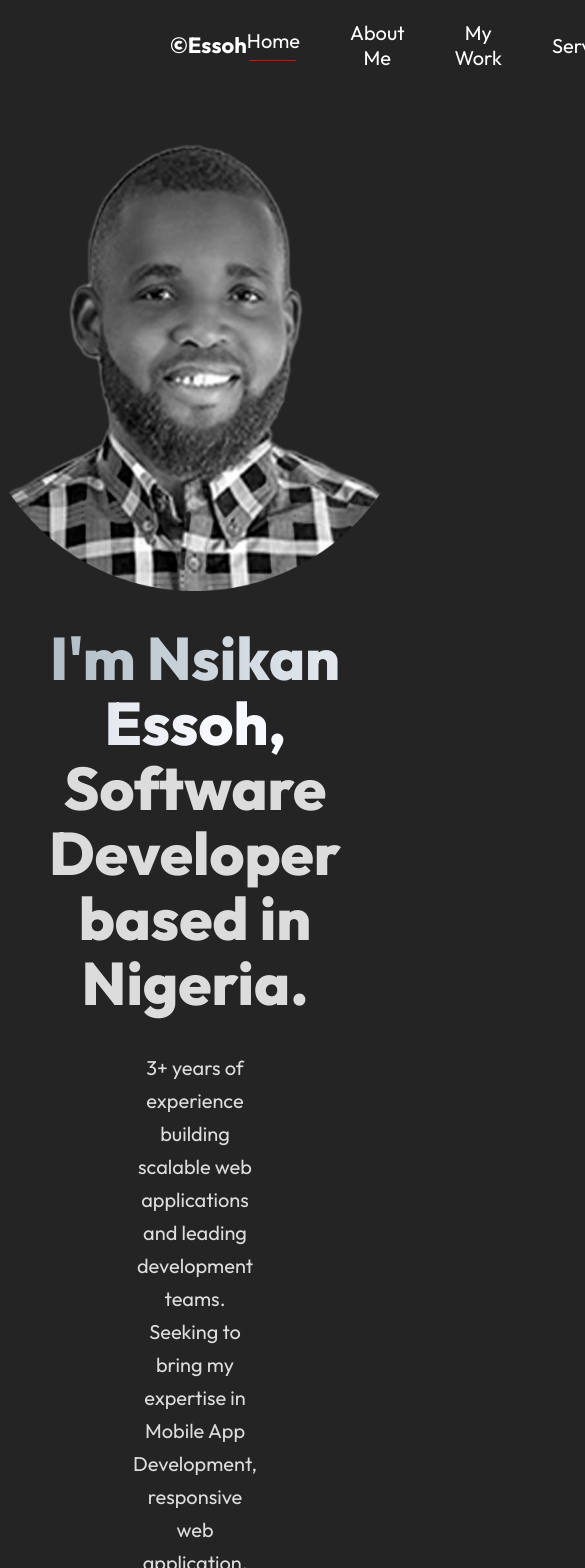
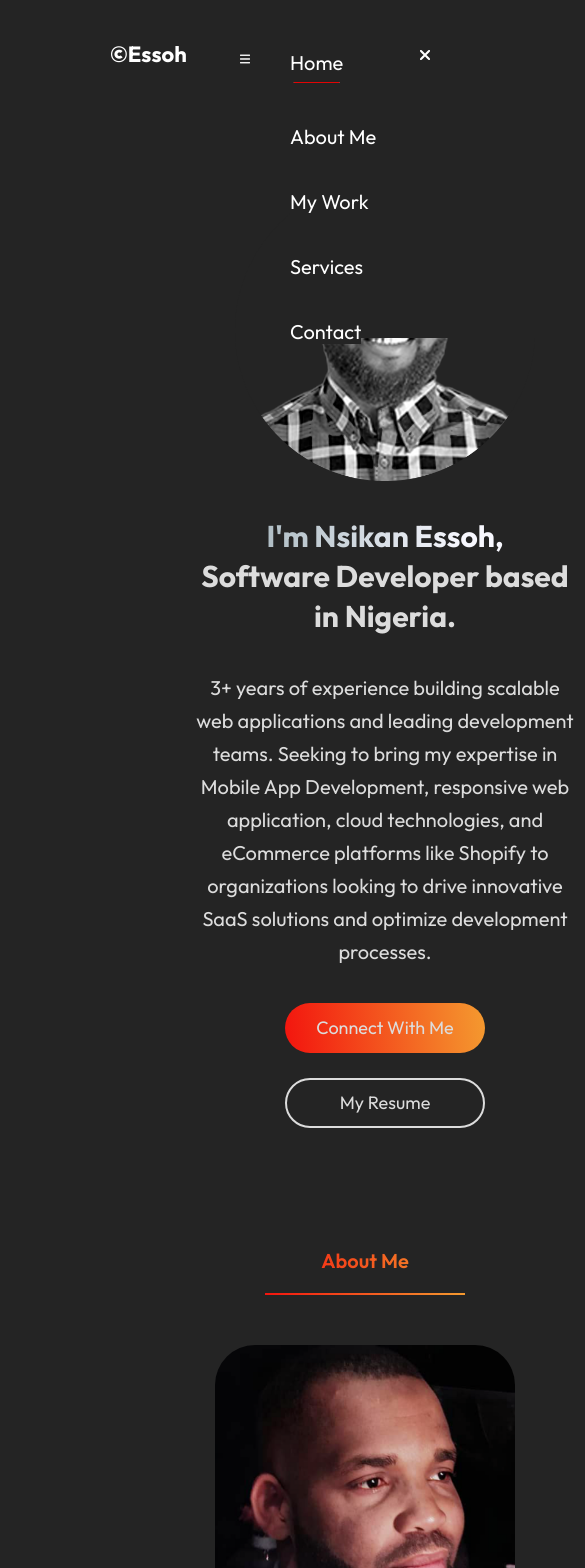
Before and after one commit to EssohCod/My_New_Portfolio, a React (Vite) app: page / in a window 390 px wide. Shown: the top 1568 px of the page, 585 px wide, since content can reach past the window. Built offline with nearby package versions, Linux system fonts and the light colour scheme.

Commit message:
added media querries for mobile screens

```diff
--- a/src/components/About/About.css
+++ b/src/components/About/About.css
@@ -150,3 +150,44 @@
     }
 
 }
+
+
+@media (max-width: 480px){
+    .about{
+        display: flex;
+        flex-direction: column;
+        align-items: center;
+        justify-content: center;
+        gap: 50px;
+        width: 100%;
+        max-width: 480px;
+    }
+    .about_sections{
+        display: flex;
+        flex-direction: column;
+        gap: 30px;
+    }
+    .about_title h1{
+        font-size: 20px;
+        font-weight: 600;
+    }
+    .about_title hr{
+        margin-top: 50px;
+        width: 200px;
+    }
+    .about_para{
+        width: 80%;
+        max-width: 480px;
+        align-items: center;
+        justify-content: center;
+        margin-left: 45px;
+    }
+    .about_para p{
+        text-align: center;
+    }
+    .about_skills{
+        width: 100%;
+        max-width: 480px;
+        margin-left: -20px;
+    }
+}
--- a/src/components/Contact/Contact.css
+++ b/src/components/Contact/Contact.css
@@ -187,13 +187,78 @@
         max-width: 350px;
         text-align: center;
     }
-    .contact_right{
+    /* .contact_right{
         width: 100%;
         max-width: 350px;
         display: flex;
         align-items: center;
         justify-content: center;
         gap: 20px;
+    } */
+    .contact_right input{
+        border: none;
+        width: 450px;
+        height: 58px;
+    }
+    .contact_right textarea{
+        border: none;
+        width: 430px;
+    }
+}
+
+@media (max-width: 480px){
+    .contact{
+        display: flex;
+        flex-direction: column;
+        width: 100%;
+        max-width: 480px;
+    }
+    .contact_title h1{
+        font-size: 30px;
+    }
+    .contact_title hr{
+        margin-top: 35px;
+        width: 320px;
+        align-items: center;
+        justify-content: center;
+        margin-left: 20px;
+    }
+    .contact_section{
+        display: flex;
+        flex-direction: column;
+        align-items: center;
+        justify-content: center;
+    }
+    .contact_left{
+        display: flex;
+        flex-direction: column;
+        gap: 15px;
+        padding: 0px 10px;
+        align-items: center;
+        justify-content: center;
+    }
+    .contact_left h1{
+        display: flex;
+        font-size: 50px;
+        text-align: center;
+        align-items: center;
+        justify-content: center;
+        margin-top: -50px;
+        width: 100%;
+        max-width: 350px;
+    }
+    .contact_left p{
+        font-size: 20px;
+        display: flex;
+        width: 100%;
+        max-width: 350px;
+        text-align: center;
+    }
+    .contact_details{
+        display: flex;
+        flex-direction: column;
+        justify-content: center;
+        align-items: center;
     }
     .contact_right input{
         border: none;
@@ -204,4 +269,15 @@
         border: none;
         width: 430px;
     }
+    .contact_submit{
+        display: flex;
+        align-items: center;
+        justify-content: center;
+        gap: 10px;
+        width: 160px;
+        height: 50px;
+        font-size: 16px;
+        margin-bottom: 80px;
+        margin-top: 20px;
+    }
 }
--- a/src/components/Footer/Footer.css
+++ b/src/components/Footer/Footer.css
@@ -106,3 +106,16 @@
   }
 
 }
+
+@media (max-width: 480px){
+  .footer {
+    display: flex;
+    flex-direction: column;
+    width: 100%;
+    max-width: 480px;
+  }
+  .footer_bottom {
+    display: flex;
+    flex-direction: column;
+  }
+}
--- a/src/components/Home/Home.css
+++ b/src/components/Home/Home.css
@@ -3,7 +3,8 @@
     align-items: center;
     flex-direction: column;
     gap: 35px;
-    margin: 0px 170px;
+    /* margin: 0px 170px; */
+    padding: 30px 170px;
     align-items: center;
     justify-content: center;
 }
@@ -91,7 +92,6 @@
     }
     .home img{
         width: 350px;
-        /* margin-left: 100px; */
     }
     .home h1{
         text-align: center;
@@ -121,5 +121,29 @@
 }
 
 @media (max-width: 480px) {
-  /* Your mobile styles here */
+    .home{
+        padding: 0px 190px;
+        justify-content: center;
+        align-items: center;
+        margin-top: 40px;
+        width: 100%;
+        max-width: 480px;
+    }
+    .home img{
+        width: 300px;
+        height: auto;
+
+        align-items: center;
+    }
+    .home h1{
+        font-size: 30px;
+        font-weight: 700;
+        line-height: 40px;
+    }
+    .hero_action{
+        display: flex;
+        flex-direction: column;
+        margin-bottom: 100px;
+    }
+
 }
--- a/src/components/MyWork/MyWork.css
+++ b/src/components/MyWork/MyWork.css
@@ -80,3 +80,27 @@
         margin-left: 20px;
     }
 }
+@media (max-width: 480px){
+    .mywork{
+        display: flex;
+        flex-direction: column;
+        width: 100%;
+        max-width: 480px;
+    }
+    .mywork_title h1{
+        font-size: 30px;
+        margin-bottom: 20px;
+    }
+    .mywork_title p{
+        width: 80%;
+        text-align: center;
+        /* justify-content: center; */
+        align-items: center;
+        margin-left: 50px;
+    }
+    .mywork_container{
+        display: flex;
+        flex-direction: column;
+        gap: 40px;
+    }
+}
--- a/src/components/Navbar/Navbar.css
+++ b/src/components/Navbar/Navbar.css
@@ -11,7 +11,7 @@
 }
 .navbar.scrolled{
     position: fixed;
-    background: #ffdb32;
+    /* background: #ffdb32; */
     box-shadow: 0 2px 10px rgba(0,0,0,0.1);
 }
 .logo h1{
@@ -112,3 +112,37 @@
         cursor: pointer;
     }
 }
+
+/* Mobile phones (portrait & small) */
+@media (max-width: 480px) {
+    .navbar{
+        padding: 20px 0px;
+        margin-left: -60px;
+        background-color: #242424;
+        width: 100%;
+    }
+    .menu_bars{
+        display: block;
+        position: fixed;
+        right: 140px;
+    }
+    .nav_mob_close{
+        display: block;
+        position: relative;
+        top: 50px;
+        left: 130px;
+        width: 30px;
+    }
+    .nav_menu{
+        position: fixed;
+        flex-direction: column;
+        align-items: start;
+        top: 0;
+        gap: 40px;
+        width: 300px;
+        height: 40%;
+        z-index: 2;
+        transition: 0.5s;
+        right: -200px;
+    }
+}
--- a/src/components/Portfolio/Services.css
+++ b/src/components/Portfolio/Services.css
@@ -115,3 +115,28 @@
         margin-bottom: 80px;
     }
 }
+
+@media (max-width: 480px){
+    .services{
+        display: flex;
+        flex-direction: column;
+        width: 100%;
+        max-width: 480px;
+    }
+    .services_title{
+        align-items: center;
+        justify-content: center;
+    }
+    .services_title h1{
+        font-size: 30px;
+        font-weight: 700;
+    }
+    .services_container{
+        display: grid;
+        grid-template-columns: repeat(2, 1fr);
+        align-items: stretch;
+        gap: 20px;
+        margin-bottom: 80px;
+        margin-left: 20px;
+    }
+}
```
